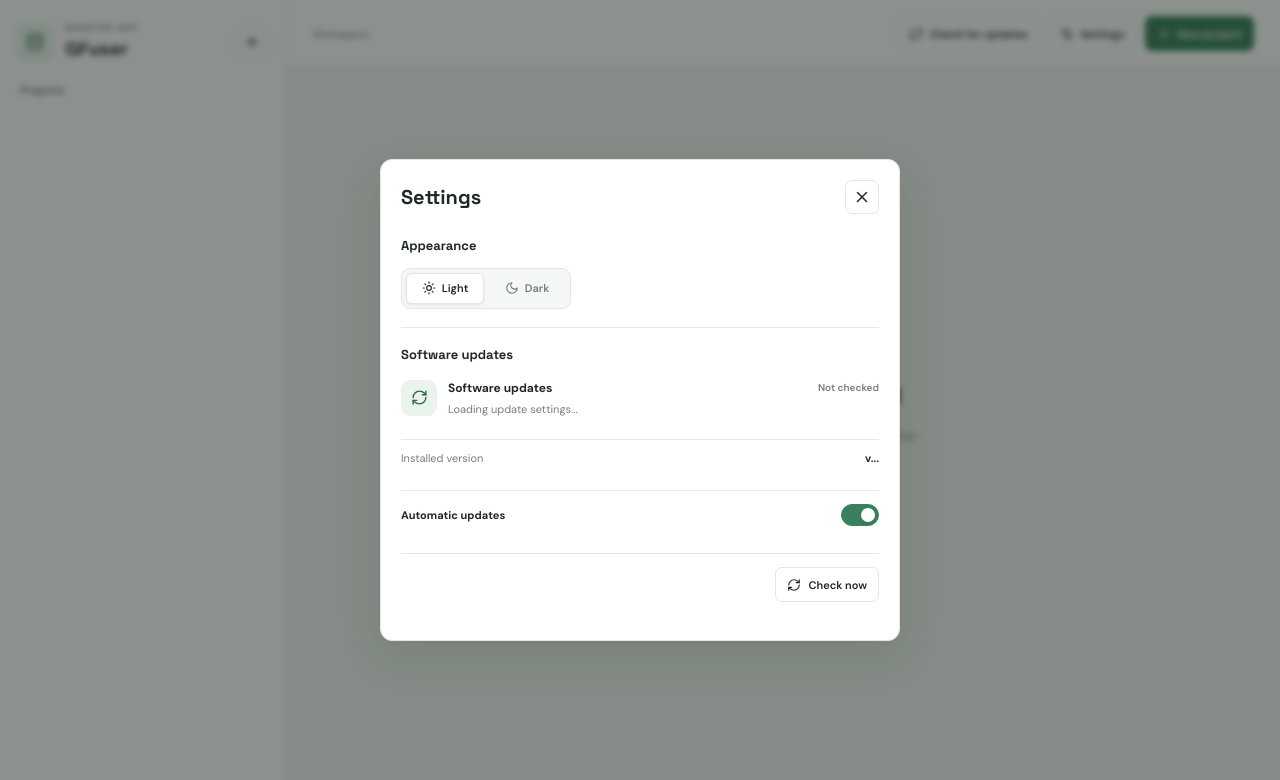
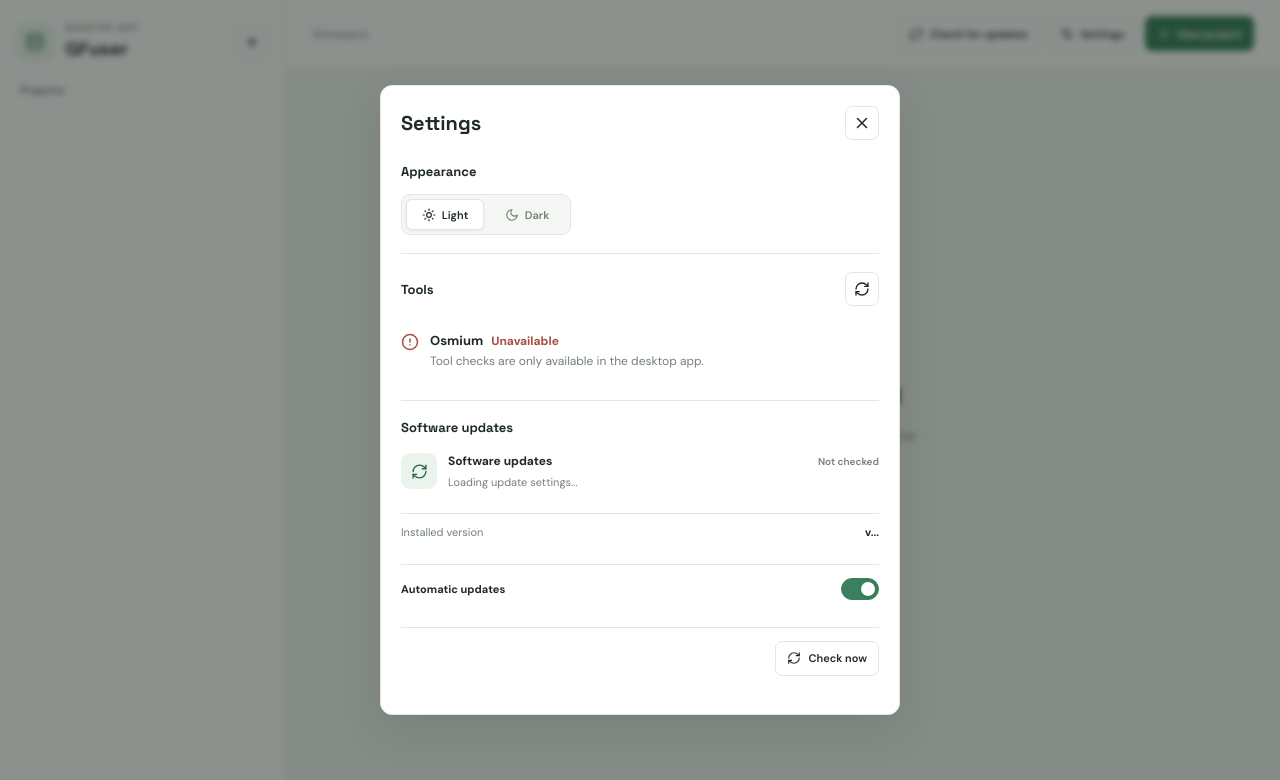
Before and after one commit to AL-Haithem/GFuser, a React (Vite) app: page / in a window 1280 px wide. Both pictures are taken after a click on the button "Settings". Shown: the top 780 px of the page. Built offline with nearby package versions, Linux system fonts and the light colour scheme.

Commit message:
Release GFuser 1.0.14

```diff
--- a/preload.js
+++ b/preload.mjs
@@ -1,7 +1,8 @@
-const { contextBridge, ipcRenderer } = require('electron');
+import { contextBridge, ipcRenderer } from 'electron';
 
 contextBridge.exposeInMainWorld('appAPI', {
   getAppData: () => ipcRenderer.invoke('get-app-data'),
+  getToolStatuses: () => ipcRenderer.invoke('get-tool-statuses'),
   saveProjects: (projects) => ipcRenderer.invoke('save-projects', projects),
   selectProjectFiles: () => ipcRenderer.invoke('select-project-files'),
   openProjectDirectory: (projectId) => ipcRenderer.invoke('open-project-directory', projectId),
--- a/src/App.jsx
+++ b/src/App.jsx
@@ -1,5 +1,5 @@
 import { useEffect, useState } from 'react';
-import { Check, X } from 'lucide-react';
+import { Check, RefreshCw, X } from 'lucide-react';
 import { saveTheme } from './appearance/appearance.js';
 import DashboardFeature from './dashboard/DashboardFeature.jsx';
 import { CreateProjectDialog, DeleteProjectDialog, ProjectsSidebar } from './projects/ProjectsFeature.jsx';
@@ -19,6 +19,7 @@ function App() {
   const [projectDeletionPending, setProjectDeletionPending] = useState(false);
   const [projectFilesPending, setProjectFilesPending] = useState(false);
   const [showSettings, setShowSettings] = useState(false);
+  const [showInstallConfirmation, setShowInstallConfirmation] = useState(false);
   const [theme, setTheme] = useState('light');
   const [appDataLoaded, setAppDataLoaded] = useState(false);
   const [startupReady, setStartupReady] = useState(false);
@@ -28,6 +29,8 @@ function App() {
   const [updateState, setUpdateState] = useState({ status: 'idle', currentVersion: '', automaticUpdatesEnabled: true, progress: 0, message: 'Loading update settings...' });
   const [updateActionPending, setUpdateActionPending] = useState(false);
   const [preferencePending, setPreferencePending] = useState(false);
+  const [toolStatuses, setToolStatuses] = useState([{ id: 'osmium', name: 'Osmium', status: 'checking', detail: 'Checking availability...' }]);
+  const [toolCheckPending, setToolCheckPending] = useState(false);
 
   const updateStatusLabel = getUpdateStatusLabel(updateState.status);
 
@@ -106,7 +109,26 @@ function App() {
     return () => window.clearTimeout(timeout);
   }, [updateState.status, updateState.message]);
 
+  useEffect(() => {
+    if (showSettings) checkToolStatuses();
+  }, [showSettings]);
+
   function notify(message) { setToast(message); }
+
+  async function checkToolStatuses() {
+    if (!window.appAPI?.getToolStatuses) {
+      setToolStatuses([{ id: 'osmium', name: 'Osmium', status: 'unavailable', detail: 'Tool checks are only available in the desktop app.' }]);
+      return;
+    }
+    setToolCheckPending(true);
+    try {
+      setToolStatuses(await window.appAPI.getToolStatuses());
+    } catch (error) {
+      setToolStatuses([{ id: 'osmium', name: 'Osmium', status: 'unavailable', detail: error.message || 'Could not check tool availability.' }]);
+    } finally {
+      setToolCheckPending(false);
+    }
+  }
 
   function changeTheme(nextTheme) {
     setTheme(nextTheme);
@@ -233,8 +255,13 @@ function App() {
     } finally { setUpdateActionPending(false); }
   }
 
-  async function installUpdate() {
+  function installUpdate() {
+    setShowInstallConfirmation(true);
+  }
+
+  async function confirmInstallUpdate() {
     if (!window.appAPI?.installUpdate) { notify('Install actions are only available in the desktop app.'); return; }
+    setShowInstallConfirmation(false);
     setUpdateActionPending(true);
     try { await window.appAPI.installUpdate(); }
     catch (error) { setUpdateActionPending(false); notify(error.message || 'Could not install the update.'); }
@@ -259,11 +286,29 @@ function App() {
         updateStatusLabel={updateStatusLabel}
         updateActionPending={updateActionPending}
         preferencePending={preferencePending}
+        toolStatuses={toolStatuses}
+        toolCheckPending={toolCheckPending}
+        onCheckTools={checkToolStatuses}
         onCheckUpdates={checkForUpdates}
         onAutomaticUpdatesChange={changeAutomaticUpdates}
         onDownloadUpdate={downloadUpdate}
         onInstallUpdate={installUpdate}
       />
+      {showInstallConfirmation && (
+        <div className="modal-backdrop install-confirmation-backdrop" onMouseDown={(event) => { if (event.target === event.currentTarget) setShowInstallConfirmation(false); }}>
+          <section className="modal-card install-confirmation-card" role="dialog" aria-modal="true" aria-labelledby="install-confirmation-title">
+            <header className="modal-header">
+              <h2 id="install-confirmation-title">Ready to install update?</h2>
+              <button className="icon-button" type="button" onClick={() => setShowInstallConfirmation(false)} aria-label="Close confirmation"><X size={18} /></button>
+            </header>
+            <p>GFuser will close and open the Windows installer. You can review the installation options there. Your projects and settings will remain in place.</p>
+            <div className="install-confirmation-actions">
+              <button className="secondary-button" type="button" onClick={() => setShowInstallConfirmation(false)} disabled={updateActionPending}>Not now</button>
+              <button className="primary-button" type="button" onClick={confirmInstallUpdate} disabled={updateActionPending}><RefreshCw size={14} />Close and install</button>
+            </div>
+          </section>
+        </div>
+      )}
       {toast && <div className="toast" role="status"><Check size={15} />{toast}<button type="button" onClick={() => setToast('')} aria-label="Dismiss notification"><X size={15} /></button></div>}
     </div>
   );
--- a/src/settings/SettingsFeature.jsx
+++ b/src/settings/SettingsFeature.jsx
@@ -1,9 +1,9 @@
-import { X } from 'lucide-react';
+import { AlertCircle, CheckCircle2, LoaderCircle, RefreshCw, X } from 'lucide-react';
 import { ThemeControl } from '../appearance/AppearanceFeature.jsx';
 import { UpdateSettings } from '../update/UpdatesFeature.jsx';
 import './settings.css';
 
-export default function SettingsFeature({ open, onClose, theme, onThemeChange, updateState, updateStatusLabel, updateActionPending, preferencePending, onCheckUpdates, onAutomaticUpdatesChange, onDownloadUpdate, onInstallUpdate }) {
+export default function SettingsFeature({ open, onClose, theme, onThemeChange, updateState, updateStatusLabel, updateActionPending, preferencePending, toolStatuses, toolCheckPending, onCheckTools, onCheckUpdates, onAutomaticUpdatesChange, onDownloadUpdate, onInstallUpdate }) {
   if (!open) return null;
 
   return (
@@ -16,6 +16,30 @@ export default function SettingsFeature({ open, onClose, theme, onThemeChange, u
         <section className="settings-section">
           <h3>Appearance</h3>
           <ThemeControl theme={theme} onChange={onThemeChange} />
+        </section>
+        <div className="settings-divider" />
+        <section className="settings-section">
+          <div className="tool-section-heading">
+            <h3>Tools</h3>
+            <button className="icon-button" type="button" onClick={onCheckTools} disabled={toolCheckPending} aria-label="Check tools again" title="Check tools again">
+              <RefreshCw size={16} className={toolCheckPending ? 'tool-check-spinning' : ''} />
+            </button>
+          </div>
+          <div className="tool-status-list" aria-live="polite">
+            {toolStatuses.map((tool) => {
+              const StatusIcon = tool.status === 'ready' ? CheckCircle2 : tool.status === 'checking' ? LoaderCircle : AlertCircle;
+              const label = tool.status === 'ready' ? 'Ready' : tool.status === 'checking' ? 'Checking' : tool.status === 'missing' ? 'Missing files' : 'Unavailable';
+              return (
+                <div className="tool-status-row" key={tool.id}>
+                  <StatusIcon className={`tool-status-icon is-${tool.status}`} size={18} />
+                  <div className="tool-status-copy">
+                    <div className="tool-status-title"><strong>{tool.name}</strong><span className={`tool-status-label is-${tool.status}`}>{label}</span></div>
+                    <p>{tool.detail}</p>
+                  </div>
+                </div>
+              );
+            })}
+          </div>
         </section>
         <div className="settings-divider" />
         <section className="settings-section">
--- a/src/settings/settings.css
+++ b/src/settings/settings.css
@@ -5,4 +5,17 @@
 .settings-section h3 { margin: 0; font-size: 13px; font-weight: 700; }
 .settings-divider { height: 1px; background: var(--line); }
 .settings-section .update-settings-feature { width: 100%; }
+.tool-section-heading { display: flex; width: 100%; align-items: center; justify-content: space-between; }
+.tool-status-list { width: 100%; }
+.tool-status-row { display: flex; align-items: flex-start; gap: 11px; padding: 12px 0; }
+.tool-status-icon { flex: none; margin-top: 1px; }
+.tool-status-icon.is-ready, .tool-status-label.is-ready { color: var(--accent-strong); }
+.tool-status-icon.is-checking { color: var(--muted); animation: tool-status-spin 1.2s linear infinite; }
+.tool-status-icon.is-missing, .tool-status-icon.is-unavailable, .tool-status-label.is-missing, .tool-status-label.is-unavailable { color: var(--danger); }
+.tool-status-copy { min-width: 0; flex: 1; }
+.tool-status-title { display: flex; flex-wrap: wrap; align-items: center; gap: 8px; font-size: 13px; }
+.tool-status-label { color: var(--muted); font-size: 12px; font-weight: 700; }
+.tool-status-copy p { margin-top: 4px; color: var(--muted); font-size: 12px; line-height: 1.45; overflow-wrap: anywhere; }
+.tool-check-spinning { animation: tool-status-spin 1.2s linear infinite; }
+@keyframes tool-status-spin { to { transform: rotate(360deg); } }
 @media (max-width: 520px) { .settings-card { max-height: calc(100vh - 24px); padding: 16px; } }
--- a/src/update/updates.css
+++ b/src/update/updates.css
@@ -26,3 +26,9 @@
 .toggle-row input:checked + .switch-track span { transform: translateX(16px); }
 .toggle-row input:focus-visible + .switch-track { outline: 2px solid var(--accent); outline-offset: 3px; }
 .update-actions { display: flex; justify-content: flex-end; flex-wrap: wrap; gap: 8px; padding-top: 13px; border-top: 1px solid var(--line); }
+.install-confirmation-backdrop { z-index: 30; }
+.install-confirmation-card { width: min(460px, 100%); }
+.install-confirmation-card .modal-header { display: flex; align-items: center; justify-content: space-between; gap: 14px; margin-bottom: 12px; }
+.install-confirmation-card .modal-header h2 { font-size: 19px; }
+.install-confirmation-card > p { color: var(--muted); font-size: 13px; line-height: 1.6; }
+.install-confirmation-actions { display: flex; justify-content: flex-end; flex-wrap: wrap; gap: 8px; margin-top: 22px; }
```
Also changed, not shown: main.js (+20 -8 lines), package.json (+20 -5 lines), tools/osmium.js (added, +41 -0 lines), vite.preload.config.js (added, +16 -0 lines), 270 other files (tests, documents, lock files or other folders).
